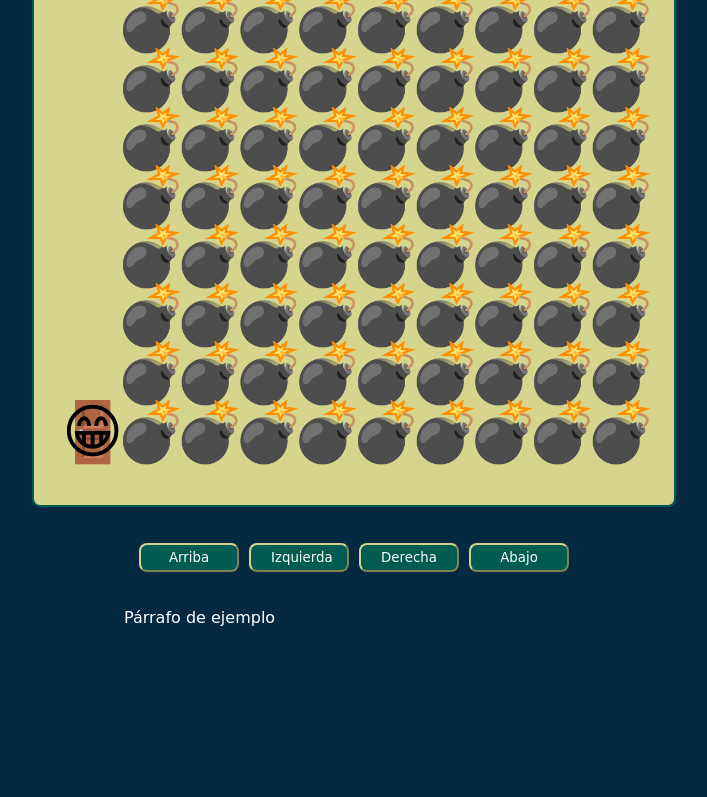
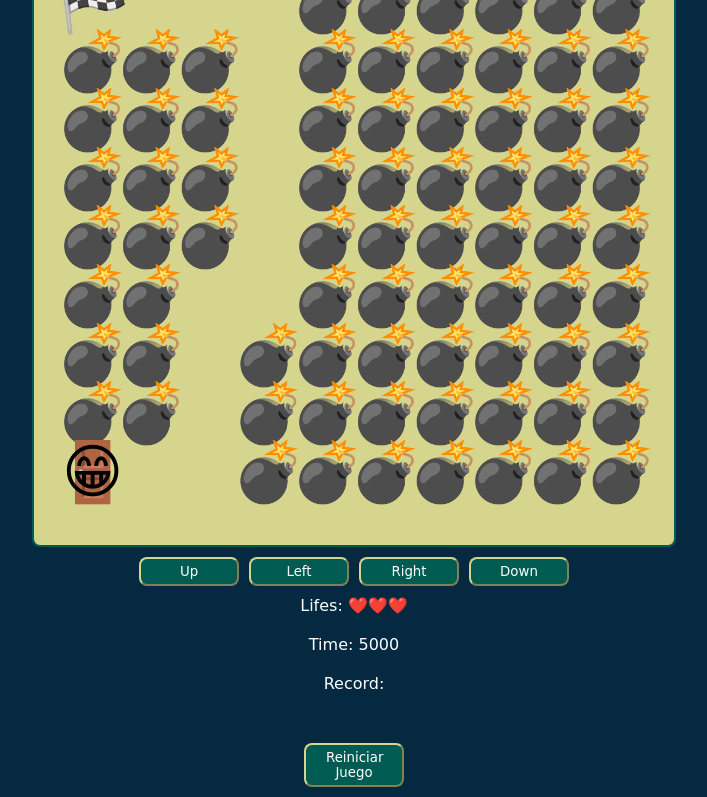
Before and after one commit to Ezequieldas/videogame, a plain HTML site: page index.html in a window 1280 px wide. Shown: the part 155-952 px from the top of the page, without its empty margins (286-993 px from the left). Before the commit the page ends 800 px from the top, so only its background shows below. Drawn offline with Linux system fonts and the light colour scheme; a web font is replaced by a local one.

Commit message:
fixing bugs

```diff
--- a/game.js
+++ b/game.js
@@ -4,14 +4,25 @@ const btnUp = document.querySelector("#up");
 const btnDown = document.querySelector("#down");
 const btnLeft = document.querySelector("#left");
 const btnRight = document.querySelector("#right");
+const countLives = document.querySelector("#lives");
+const timeRemaining = document.querySelector("#time");
+const timeRecord = document.querySelector("#record");
+const timeResult = document.querySelector("#result");
+const reset_button = document.querySelector('#reset_button');
+
 
 window.addEventListener("load", setCanvasSize);
 window.addEventListener("resize", setCanvasSize);
+reset_button.addEventListener('click', resetGame);
 
 let elementsSize;
 let canvasSize;
 let level = 0;
 let lives = 3;
+
+let timeStart;
+let timePlayer;
+let timeInterval;
 
 const playerPosition = {
   x: undefined,
@@ -25,6 +36,14 @@ const arrivalPosition = {
 
 let gameOverPosition = [];
 
+function resetGame() {
+  location.reload();
+}
+
+function fixNumber(n) {
+  return Number(n.toFixed(1));
+}
+
 function setCanvasSize() {
   if (window.innerHeight > window.innerWidth) {
     canvasSize = window.innerWidth * 0.8;
@@ -32,11 +51,15 @@ function setCanvasSize() {
     canvasSize = window.innerHeight * 0.8;
   }
 
+  canvasSize = Number(canvasSize.toFixed(0));
+
   canvas.setAttribute("width", canvasSize);
   canvas.setAttribute("height", canvasSize);
 
   elementsSize = canvasSize / 10.9;
 
+  playerPosition.x = undefined;
+  playerPosition.y = undefined;
   startGame();
 }
 
@@ -52,11 +75,37 @@ function startGame() {
   }
 
   function gameWin() {
-    console.log("You won!");
+    timeResult.innerHTML = "You won!";
+    clearInterval(timeInterval);
+
+    const recordTime = localStorage.getItem("record_time");
+    const playerTime = Date.now() - timeStart;
+
+    if (recordTime) {
+      if (recordTime >= playerTime) {
+        localStorage.setItem("record_time", playerTime);
+        timeResult.innerHTML = "new record!";
+      } else {
+        timeResult.innerHTML = "no record";
+      }
+    } else {
+      localStorage.setItem("record_time", playerTime);
+      timeResult.innerHTML = "first record!";
+    }
+
+    console.log(recordTime, playerTime);
+  }
+
+  if (!timeStart) {
+    timeStart = Date.now();
+    timeInterval = setInterval(showTime, 100);
+    showRecord();
   }
 
   const mapRows = map.trim().split("\n");
   const mapRCols = mapRows.map((row) => row.trim().split(""));
+
+  showLives();
 
   gameOverPosition = [];
   game.clearRect(0, 0, canvasSize, canvasSize);
@@ -119,7 +168,8 @@ function movePlayer() {
   function levelFail() {
     if (lives <= 1) {
       level = 0;
-      lives = 3;
+      lives = 4;
+      timeStart = undefined;
     }
 
     lives--;
@@ -129,6 +179,20 @@ function movePlayer() {
   }
 
   game.fillText(emojis["PLAYER"], playerPosition.x, playerPosition.y);
+}
+
+function showLives() {
+  const heartsArray = Array(lives).fill(emojis["HEART"]);
+
+  countLives.innerHTML = `${heartsArray.join("")}`;
+}
+
+function showTime() {
+  timeRemaining.innerHTML = Date.now() - timeStart;
+}
+
+function showRecord() {
+  timeRecord.innerHTML = localStorage.getItem("record_time");
 }
 
 window.addEventListener("keydown", moveByKeys);
--- a/index.html
+++ b/index.html
@@ -11,18 +11,28 @@
 <title>Play now!</title>
 </head>
 <body>
+  <header>
+    <h1>PLAY NOW!</h1>
+  </header>
 <div class="game-container">
 <canvas id="game"></canvas>
 <div class="btns">
-<button id="up">Arriba</button>
-<button id="left">Izquierda</button>
-<button id="right">Derecha</button>
-<button id="down">Abajo</button>
+<button id="up">Up</button>
+<button id="left">Left</button>
+<button id="right">Right</button>
+<button id="down">Down</button>
 </div>
+
 <div class="messages">
+  <p>Lifes: <span id="lives"></span></p>
+  <p>Time: <span id="time"></span></p>
+  <p>Record: <span id="record"></span></p>
+  <p id="result"></p>
+  <p><button id="reset_button">Reiniciar Juego</button></p>
+</div>
+<div>
+</div>
 
-<p>Párrafo de ejemplo</p>
-</div>
 </div>
 <script src="./maps.js"></script>
 <script src="./game.js"></script>
--- a/maps.js
+++ b/maps.js
@@ -7,21 +7,22 @@ const emojis = {
   'BOMB_COLLISION':'🔥',
   'GAME_OVER':'👎',
   'WIN':'🏆',
+  'HEART': '❤️'
 };
 
 const maps=[];
 
 maps.push(`
-  IXXXXXXXXX
-  -XXXXXXXXX
-  -XXXXXXXXX
-  -XXXXXXXXX
-  -XXXXXXXXX
-  -XXXXXXXXX
-  -XXXXXXXXX
-  -XXXXXXXXX
-  -XXXXXXXXX
-  OXXXXXXXXX
+  XXXXXXXXXX
+  I---XXXXXX
+  XXX-XXXXXX
+  XXX-XXXXXX
+  XXX-XXXXXX
+  XXX-XXXXXX
+  XX--XXXXXX
+  XX-XXXXXXX
+  XX-XXXXXXX
+  O--XXXXXXX
 `);
 
 maps.push(`
--- a/styles.css
+++ b/styles.css
@@ -44,7 +44,7 @@ button {
   border-color:var(--primary-cream);
   color: #fff;
   font-family:inherit;
-  margin:0;
+  margin-top: 10px;
   padding:5px 20px;
   width:100px;
 }
@@ -61,9 +61,12 @@ button:not(:last-child){
   max-width:460px
 }
 
-p {display:block;
+p, h1 {
+  padding: 10px 0 10px 0;
+  display:block;
   margin:0;
-  width:100%
+  text-align: center;
+  width:100%;
 }
 
 @media(max-width:440px){
```
